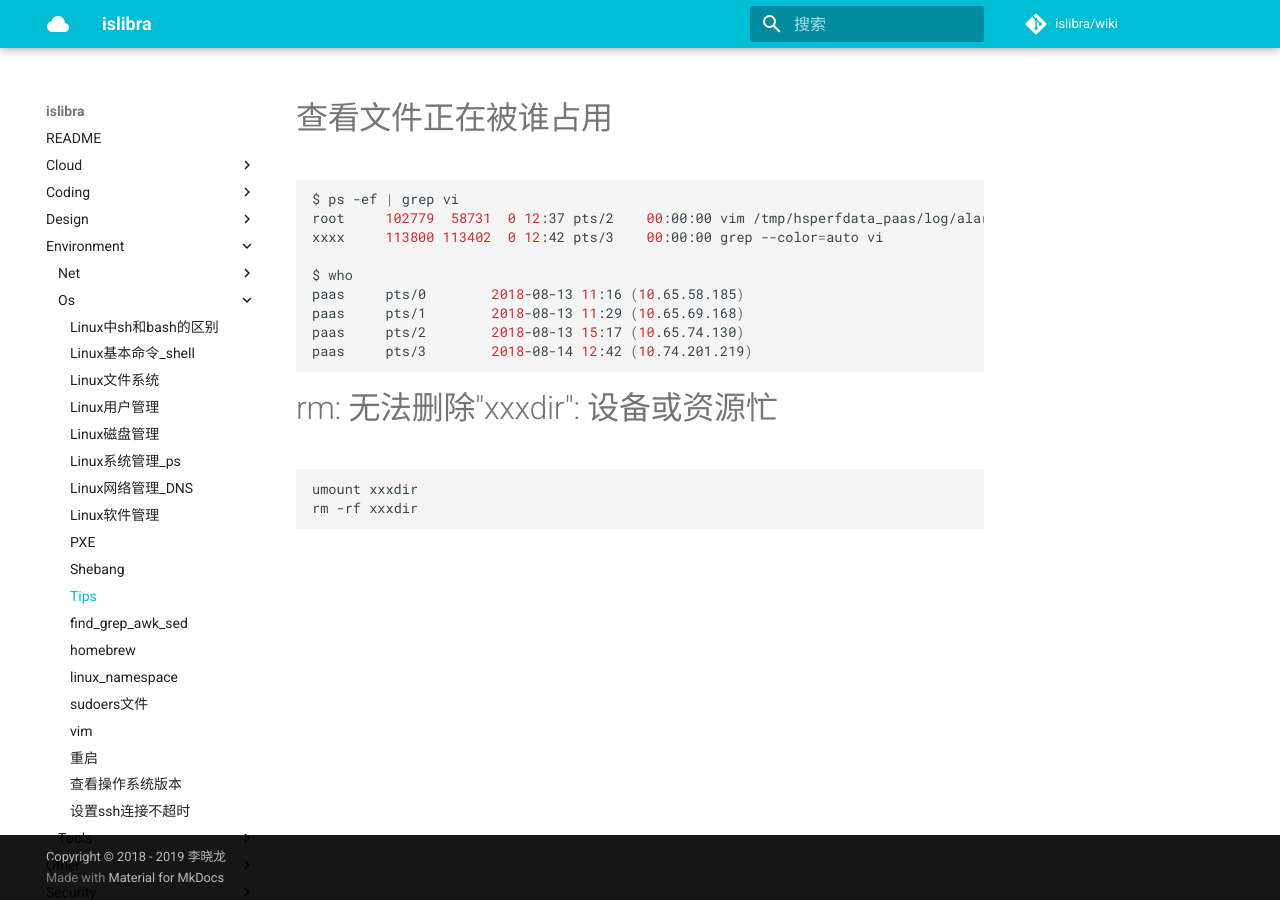
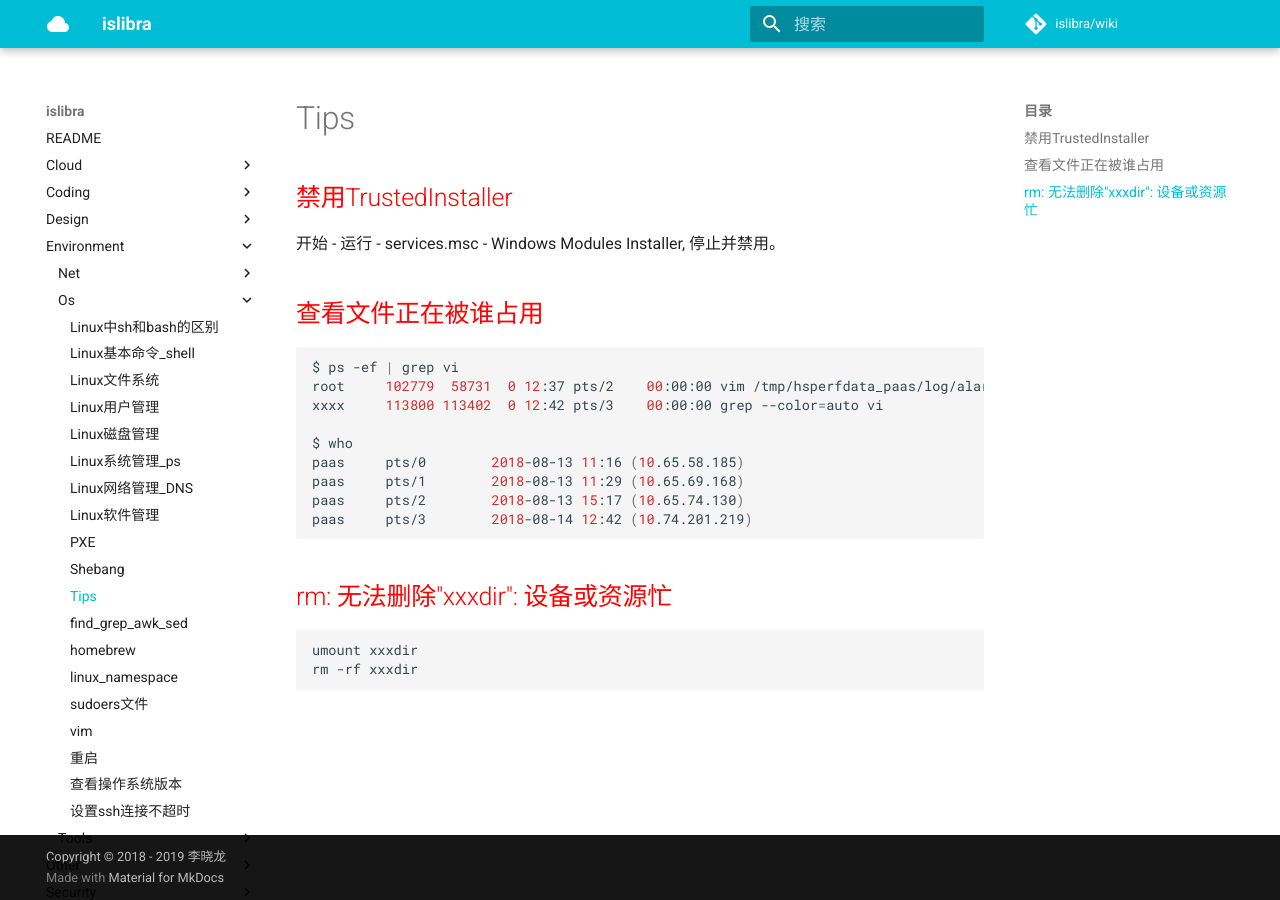
Before and after one commit to islibra/wiki, an MkDocs documentation site: the page built from docs/environment/os/Tips.md, in a window 1280 px wide. Built offline with MkDocs 1.6.1 and Material for MkDocs 9.7.7, drawn with Linux system fonts in a browser that asks for light colours; comment, search, counter and statistics services are not loaded.

Commit message:
Update Tips.md

````diff
--- a/docs/environment/os/Tips.md
+++ b/docs/environment/os/Tips.md
@@ -1,11 +1,10 @@
----
-title: Tips
-date: 2018-08-25 20:22:57
-categories: os
-tags:
----
+# Tips
 
-# 查看文件正在被谁占用
+## 禁用TrustedInstaller
+
+开始 - 运行 - services.msc - Windows Modules Installer, 停止并禁用。
+
+## 查看文件正在被谁占用
 
 ```bash
 $ ps -ef | grep vi
@@ -19,7 +18,7 @@ paas     pts/2        2018-08-13 15:17 (10.65.74.130)
 paas     pts/3        2018-08-14 12:42 (10.74.201.219)
 ```
 
-# rm: 无法删除"xxxdir": 设备或资源忙
+## rm: 无法删除"xxxdir": 设备或资源忙
 
 ```bash
 umount xxxdir
````
